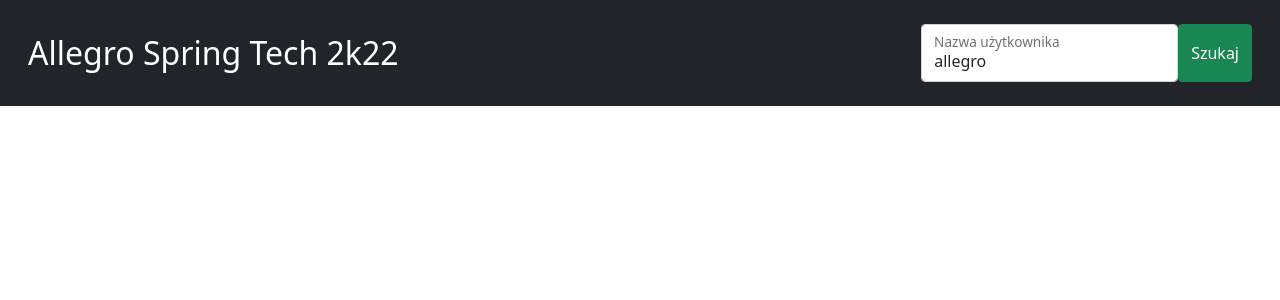
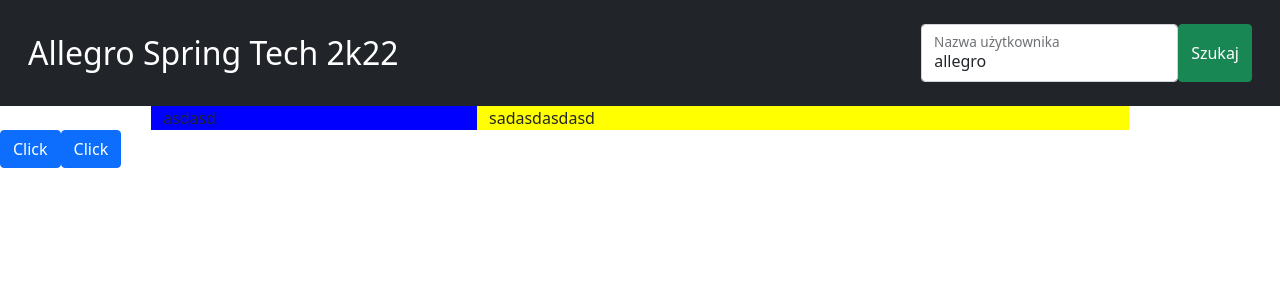
Before and after one commit to XDesu/allegro-spring-tech-2022-ds, a React (Create React App) app: page /repos/1 in a window 1280 px wide. Shown: the top 300 px of the page. Built offline with nearby package versions, Linux system fonts and the light colour scheme.

Commit message:
Stworzenie zapytań do repo (użytkownik i jego repozytoria), stworzenie strukrury dla RepoList.tsx

```diff
--- a/src/App.tsx
+++ b/src/App.tsx
@@ -18,7 +18,7 @@
           <article>
             <Routes>
               <Route path="/" element={<SearchedUsersList />} />
-              <Route path="/repos" element={<RepoList />} />
+              <Route path="/repos/:id" element={<RepoList />} />
             </Routes>
           </article>
         </Router>
--- a/src/RepoList.tsx
+++ b/src/RepoList.tsx
@@ -1,7 +1,81 @@
-import React from "react";
+import React, { useState } from "react";
+import { Octokit } from "@octokit/rest";
+import { Endpoints } from "@octokit/types";
+import { Button, Col, Container, Row } from "react-bootstrap";
+
+type GitUser = Endpoints["GET /users/{username}"]["response"]["data"];
+type GitRepo =
+  Endpoints["GET /search/repositories"]["response"]["data"]["items"][0];
 
 const RepoList = () => {
-  return <div>RepoList</div>;
+  const urlName = window.location.pathname.split("/")[2];
+  console.log(urlName);
+
+  const octokit = new Octokit();
+
+  const [repos, setRepos] = useState<GitRepo[]>([]);
+  const [user, setUser] = useState<GitUser>();
+
+  const getUser = async () => {
+    try {
+      const responseUser = await octokit.rest.users.getByUsername({
+        username: urlName,
+      });
+      setUser(responseUser.data);
+      console.log(responseUser);
+    } catch (error) {
+      console.log(error);
+    }
+  };
+  console.log(user);
+
+  const getRepos = async () => {
+    try {
+      const responseRepos = await octokit.rest.search.repos({
+        q: `user:${urlName}+fork:true`,
+        sort: `stars`,
+        order: `desc`,
+        per_page: 15,
+        page: 2,
+      });
+      setRepos(responseRepos.data.items);
+      console.log(responseRepos);
+    } catch (error) {
+      console.log(error);
+    }
+  };
+
+  console.log(repos);
+  return (
+    <Container fluid className="p-0">
+      <Row className="justify-content-center">
+        <Col
+          sm="10"
+          md="3"
+          lg="3"
+          xl="3"
+          xxl="3"
+          style={{ backgroundColor: "blue" }}
+        >
+          asdasd
+        </Col>
+        <Col
+          sm="10"
+          md="6"
+          lg="6"
+          xl="6"
+          xxl="6"
+          style={{ backgroundColor: "yellow" }}
+        >
+          sadasdasdasd
+        </Col>
+      </Row>
+      <Button onClick={getUser}>Click</Button>
+      <Button onClick={getRepos}>Click</Button>
+    </Container>
+
+    // reader();
+  );
 };
 
 export default RepoList;
--- a/src/SearchedUsersList.tsx
+++ b/src/SearchedUsersList.tsx
@@ -1,6 +1,6 @@
 import { useEffect, useState } from "react";
 import { Container, Card, Button, Row, Col } from "react-bootstrap";
-import { useSearch } from "./SearchContext";
+import { useSearch, useSearchUpdate } from "./SearchContext";
 import { Octokit } from "@octokit/rest";
 import { Endpoints } from "@octokit/types";
 import { RiGithubFill } from "react-icons/ri";
@@ -23,7 +23,7 @@
     try {
       const response = await octokit.rest.search.users({
         q: search,
-        per_page: 10,
+        per_page: 15,
       });
       setItems(response.data.items);
       console.log(response);
@@ -58,7 +58,7 @@
                 <Card.Text>
                   {item.type === "User" ? "Użytkownik" : "Organizacja"}
                 </Card.Text>
-                <LinkContainer to="/repos">
+                <LinkContainer to={`/repos/${item.login}`}>
                   <Button variant="primary" className="w-100">
                     Repozytoria
                   </Button>
```
